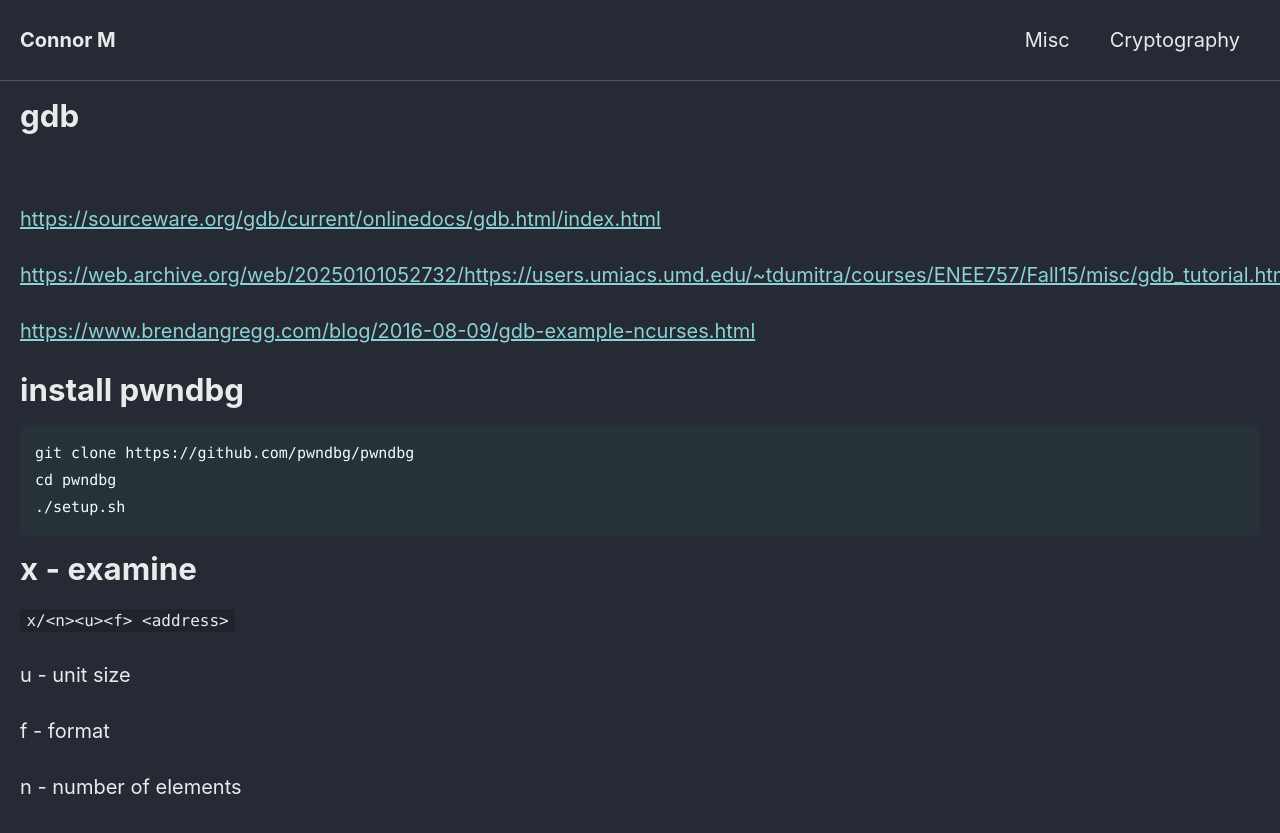
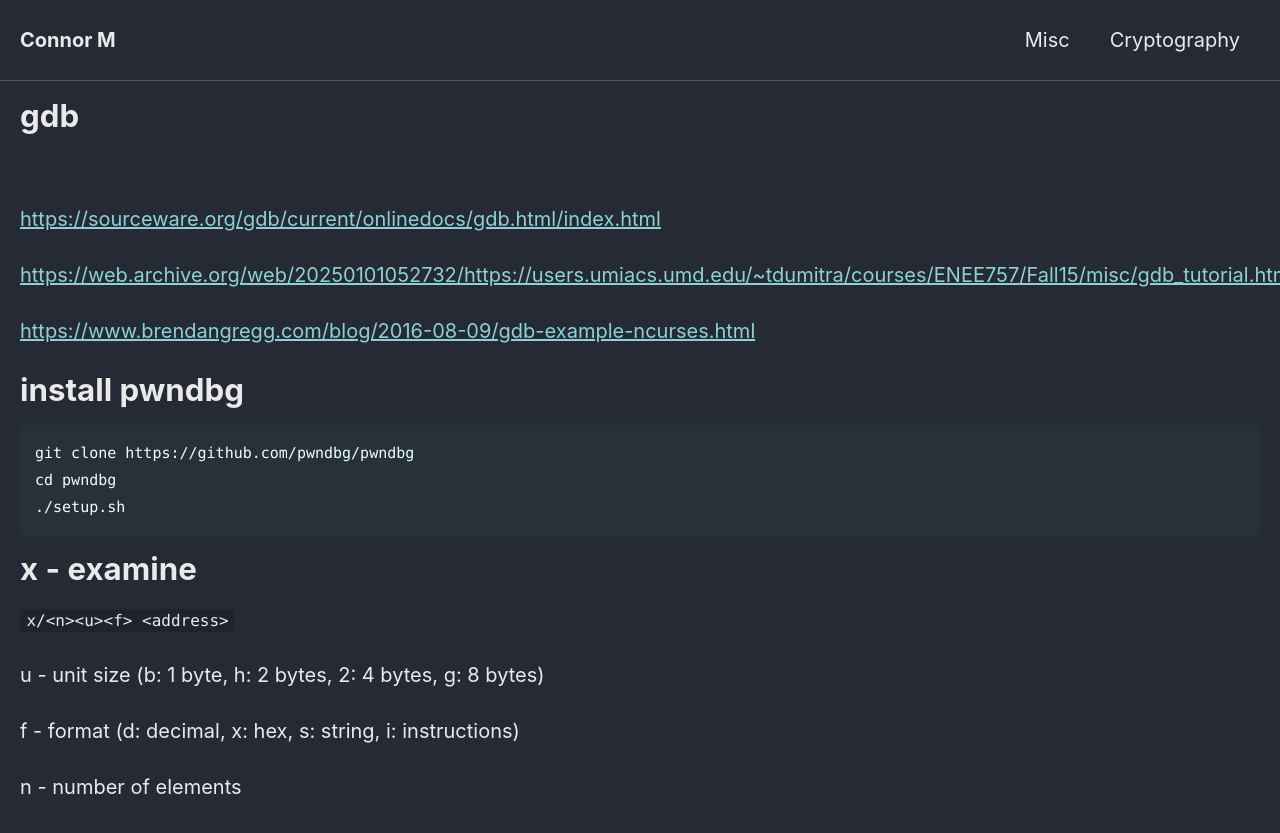
Before and after one commit to Connor-McCartney/Connor-McCartney.github.io, a Jekyll site: the page built from _pages/misc/gdb.md, in a window 1280 px wide. Shown: the top 833 px of the page. Built offline with Jekyll 4.4.1, drawn with Linux system fonts in a browser that asks for light colours; cached includes are drawn as plain includes.

Commit message:
Update gdb.md

```diff
--- a/_pages/misc/gdb.md
+++ b/_pages/misc/gdb.md
@@ -29,8 +29,8 @@ cd pwndbg
 
 `x/<n><u><f> <address>`
 
-u - unit size
+u - unit size (b: 1 byte, h: 2 bytes, 2: 4 bytes, g: 8 bytes)
 
-f - format
+f - format (d: decimal, x: hex, s: string, i: instructions)
 
 n -  number of elements
```
